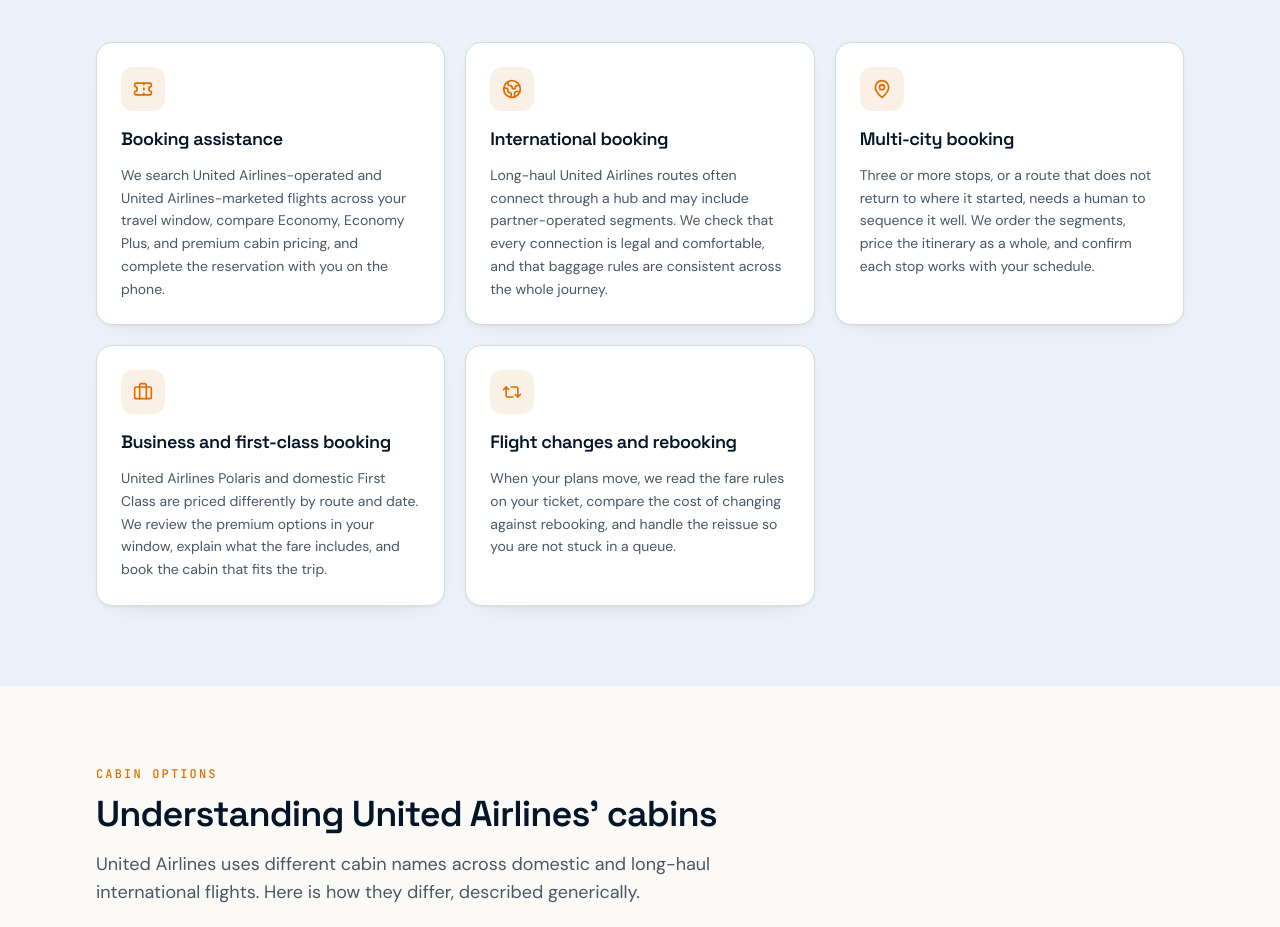
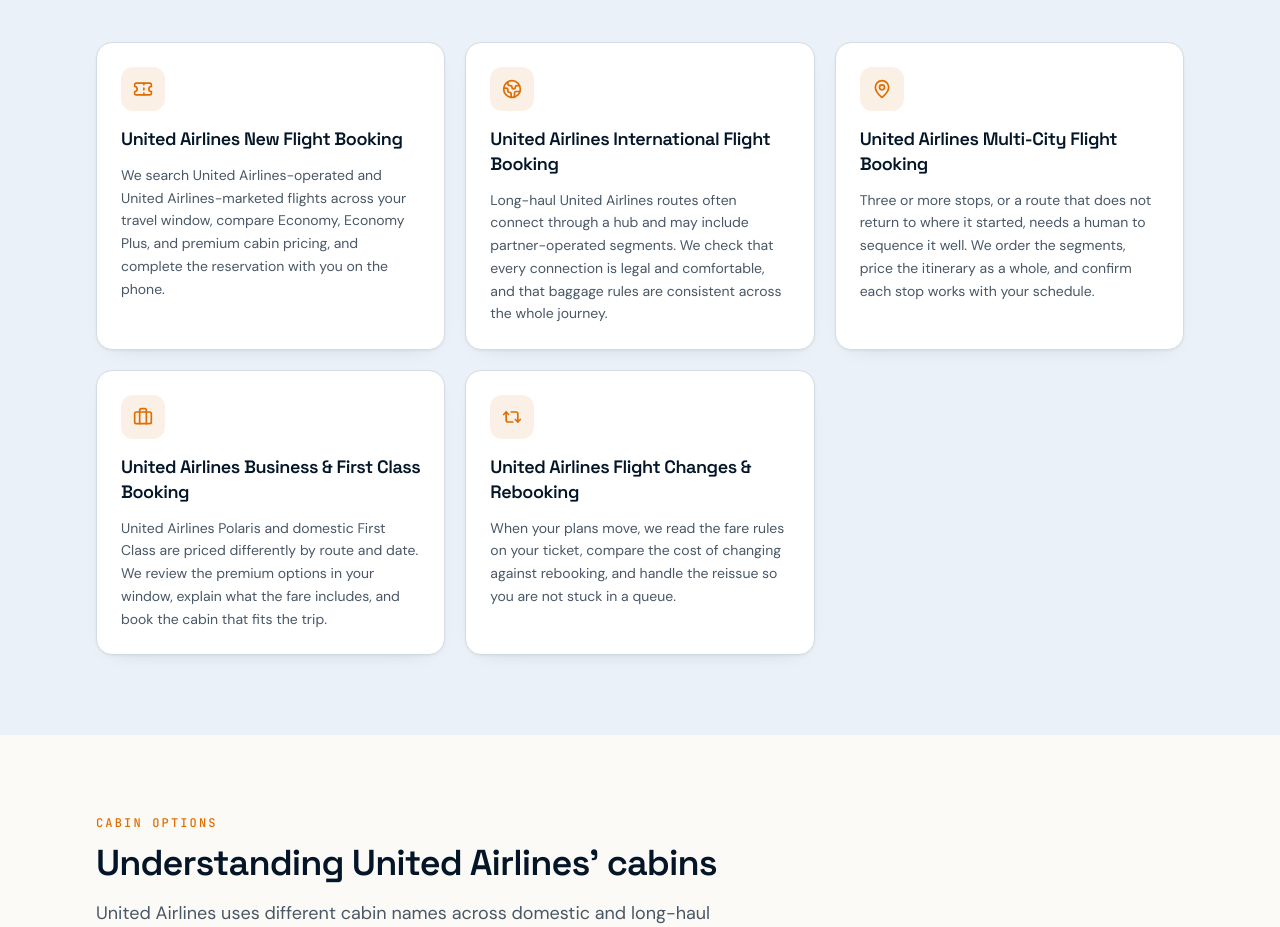
Before and after one commit to gauravpabbun1989-spec/td-2-2026, a React (Vite) app in the folder src/frontend/: page /united-airlines in a window 1280 px wide. Shown: the part 1168-2095 px from the top of the page. Built offline with nearby package versions, Linux system fonts and the light colour scheme; what @caffeineai/core-infrastructure would draw is missing.

Commit message:
Expand airline service intent wording

```diff
--- a/src/frontend/src/pages/airlines/UnitedPage.tsx
+++ b/src/frontend/src/pages/airlines/UnitedPage.tsx
@@ -33,27 +33,27 @@ const HERO_IMAGE_URL = absoluteUrl(HERO_IMAGE.src);
 const CAPABILITIES = [
   {
     icon: Ticket,
-    title: "Booking assistance",
+    title: "United Airlines New Flight Booking",
     body: "We search United Airlines-operated and United Airlines-marketed flights across your travel window, compare Economy, Economy Plus, and premium cabin pricing, and complete the reservation with you on the phone.",
   },
   {
     icon: Globe2,
-    title: "International booking",
+    title: "United Airlines International Flight Booking",
     body: "Long-haul United Airlines routes often connect through a hub and may include partner-operated segments. We check that every connection is legal and comfortable, and that baggage rules are consistent across the whole journey.",
   },
   {
     icon: MapPin,
-    title: "Multi-city booking",
+    title: "United Airlines Multi-City Flight Booking",
     body: "Three or more stops, or a route that does not return to where it started, needs a human to sequence it well. We order the segments, price the itinerary as a whole, and confirm each stop works with your schedule.",
   },
   {
     icon: Briefcase,
-    title: "Business and first-class booking",
+    title: "United Airlines Business & First Class Booking",
     body: "United Airlines Polaris and domestic First Class are priced differently by route and date. We review the premium options in your window, explain what the fare includes, and book the cabin that fits the trip.",
   },
   {
     icon: Repeat2,
-    title: "Flight changes and rebooking",
+    title: "United Airlines Flight Changes & Rebooking",
     body: "When your plans move, we read the fare rules on your ticket, compare the cost of changing against rebooking, and handle the reissue so you are not stuck in a queue.",
   },
 ] as const;
```
